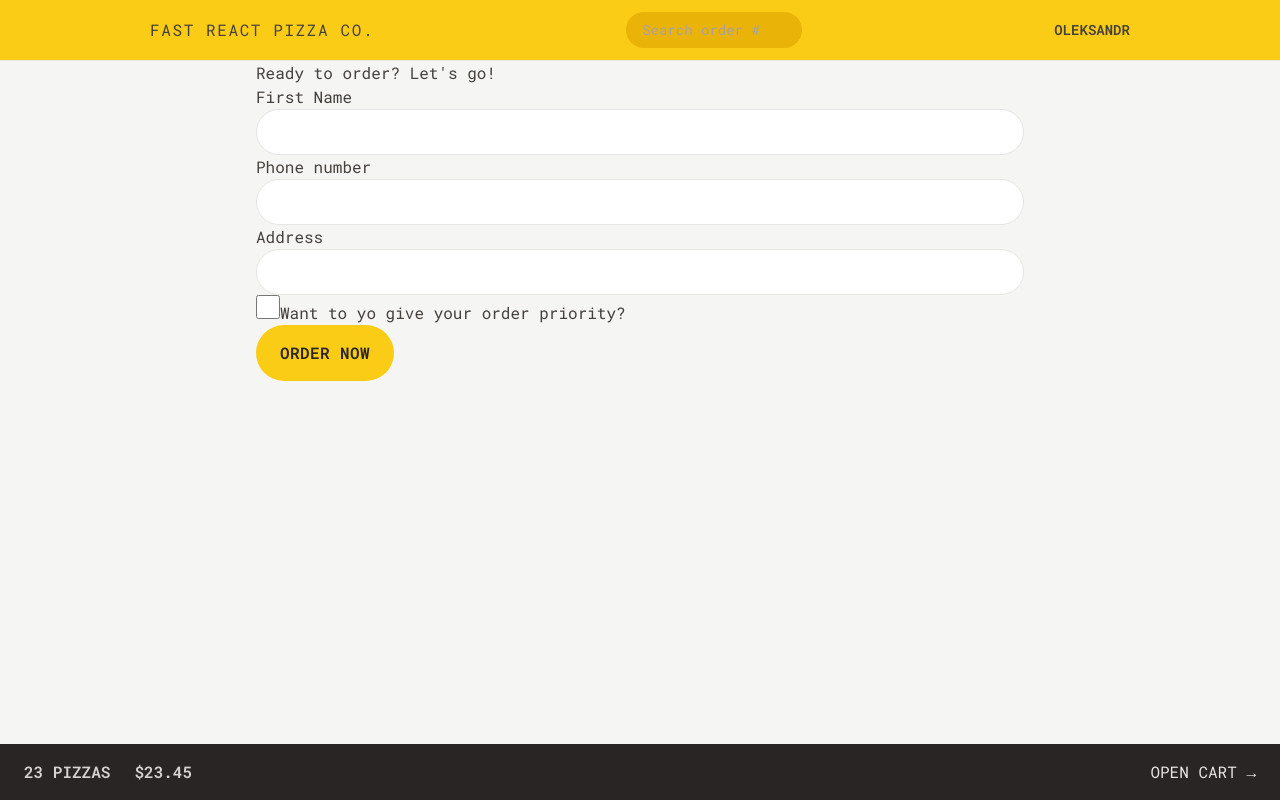
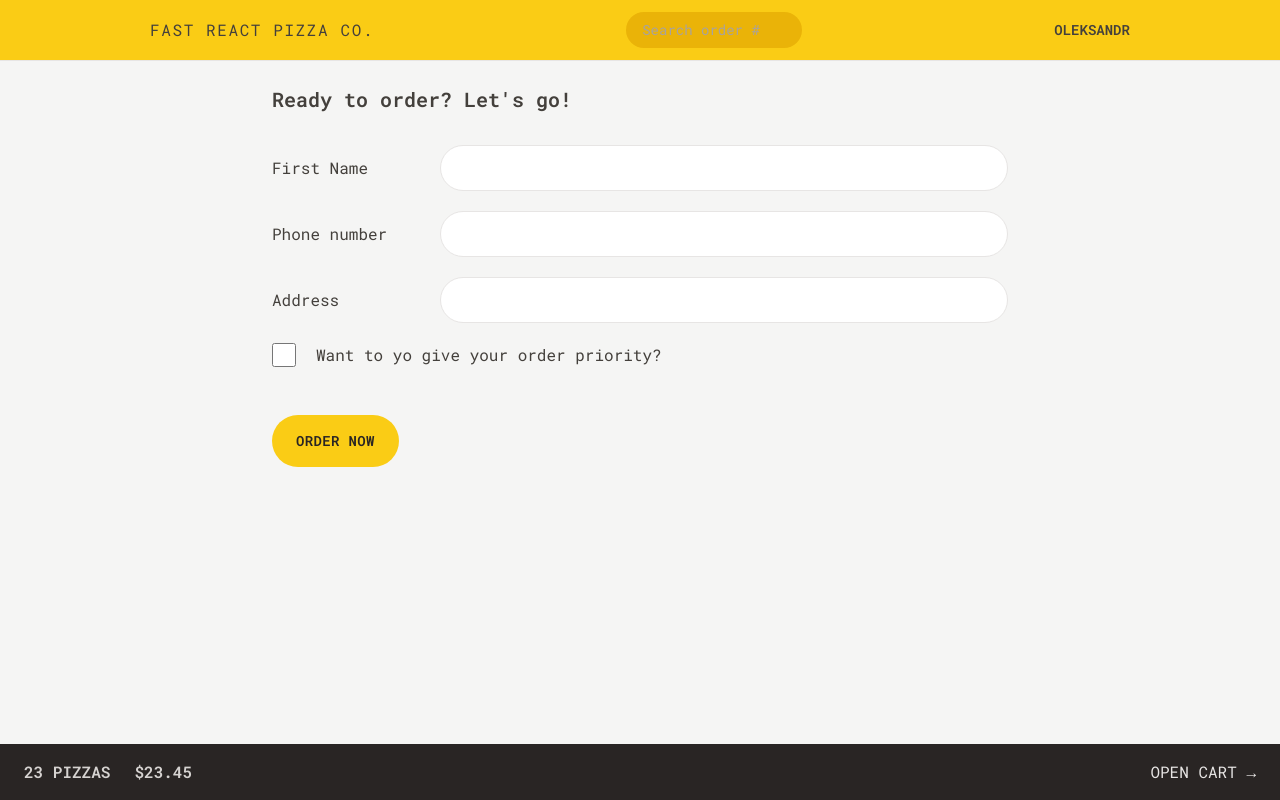
Before and after one commit to rubanenko35/react-pizza, a React (Vite) app: page /order/new in a window 1280 px wide. Built offline with nearby package versions, Linux system fonts and the light colour scheme.

Commit message:
create order styles

```diff
--- a/src/features/order/CreateOrder.jsx
+++ b/src/features/order/CreateOrder.jsx
@@ -42,31 +42,40 @@
   const cart = fakeCart;
 
   return (
-    <div>
-      <h2>Ready to order? Let's go!</h2>
+    <div className="px-4 py-6">
+      <h2 className="mb-8 text-xl font-semibold">Ready to order? Let's go!</h2>
 
       <Form method="POST">
-        <div>
-          <label>First Name</label>
-          <input className="input" type="text" name="customer" required />
+        <div className="mb-5 flex flex-col gap-2 sm:flex-row sm:items-center">
+          <label className="sm:basis-40">First Name</label>
+          <input className="input grow" type="text" name="customer" required />
         </div>
 
-        <div>
-          <label>Phone number</label>
-          <div>
-            <input className="input" type="tel" name="phone" required />
-          </div>
-          {formErrors?.phone && <p>{formErrors.phone}</p>}
-        </div>
-
-        <div>
-          <label>Address</label>
-          <div>
-            <input className="input" type="text" name="address" required />
+        <div className="mb-5 flex flex-col gap-2 sm:flex-row sm:items-center">
+          <label className="sm:basis-40">Phone number</label>
+          <div className="grow">
+            <input className="input w-full" type="tel" name="phone" required />
+            {formErrors?.phone && (
+              <p className="rounded-md bg-red-100 p-2 text-xs text-red-700">
+                {formErrors.phone}
+              </p>
+            )}
           </div>
         </div>
 
-        <div>
+        <div className="mb-5 flex flex-col gap-2 sm:flex-row sm:items-center">
+          <label className="sm:basis-40">Address</label>
+          <div className="grow">
+            <input
+              className="input w-full"
+              type="text"
+              name="address"
+              required
+            />
+          </div>
+        </div>
+
+        <div className="mb-12 flex items-center gap-5">
           <input
             className="h-6 w-6 accent-yellow-400 focus:outline-none focus:ring focus:ring-yellow-400 focus:ring-offset-2"
             type="checkbox"
@@ -93,8 +102,6 @@
   const formData = await request.formData();
   const data = Object.fromEntries(formData);
 
-  return null;
-
   const order = {
     ...data,
     priority: data.priority === "on",
@@ -106,7 +113,8 @@
   const errors = {};
 
   if (!isValidPhone(order.phone)) {
-    errors.phone = "Invalid phone number";
+    errors.phone =
+      "Please give us your correct phone number. We might need it to contact you.";
   }
 
   if (Object.keys(errors).length > 0) {
--- a/src/index.css
+++ b/src/index.css
@@ -4,7 +4,7 @@
 
 @layer components {
     .input {
-        @apply w-full rounded-full border border-stone-200 px-4 py-2 text-sm transition-all duration-300 placeholder:text-stone-400 focus:outline-none focus:ring focus:ring-yellow-400 md:px-6 md:py-3
+        @apply rounded-full border border-stone-200 px-4 py-2 text-sm transition-all duration-300 placeholder:text-stone-400 focus:outline-none focus:ring focus:ring-yellow-400 md:px-6 md:py-3
     }
 
     .loader {
--- a/src/ui/Button.jsx
+++ b/src/ui/Button.jsx
@@ -2,12 +2,12 @@
 
 function Button({ children, disabled, to, type }) {
   const baseStyles =
-    "sm-py-4 inline-block rounded-full bg-yellow-400 font-semibold uppercase tracking-wide text-stone-800 transition-colors duration-300 hover:bg-yellow-300 focus:bg-yellow-300 focus:outline-none focus:ring focus:ring-yellow-300 focus:ring-offset-2 disabled:cursor-not-allowed ";
+    "sm-py-4 text-sm inline-block rounded-full bg-yellow-400 font-semibold uppercase tracking-wide text-stone-800 transition-colors duration-300 hover:bg-yellow-300 focus:bg-yellow-300 focus:outline-none focus:ring focus:ring-yellow-300 focus:ring-offset-2 disabled:cursor-not-allowed ";
 
   const styles = {
     primary: baseStyles + "px-4 py-3 md:px-6 md:py-4",
     secondary:
-      "px-4 py-2.5 md:px-6 md:py-3.5 sm-py-4 inline-block rounded-full border-2 border-stone-300 font-semibold uppercase tracking-wide text-stone-400 transition-colors duration-300 hover:bg-stone-300 hover:text-stone-800 focus:bg-stone-300 focus:text-stone-800 focus:outline-none focus:ring focus:ring-stone-200 focus:ring-offset-2 disabled:cursor-not-allowed",
+      "px-4 py-2.5 md:px-6 md:py-3.5 sm-py-4 text-sminline-block rounded-full border-2 border-stone-300 font-semibold uppercase tracking-wide text-stone-400 transition-colors duration-300 hover:bg-stone-300 hover:text-stone-800 focus:bg-stone-300 focus:text-stone-800 focus:outline-none focus:ring focus:ring-stone-200 focus:ring-offset-2 disabled:cursor-not-allowed",
 
     small: baseStyles + "px-4 py-2 md:px-5 md:py-2.5 text-xs",
   };
```
Also changed, not shown: index.html (+2 -2 lines).
